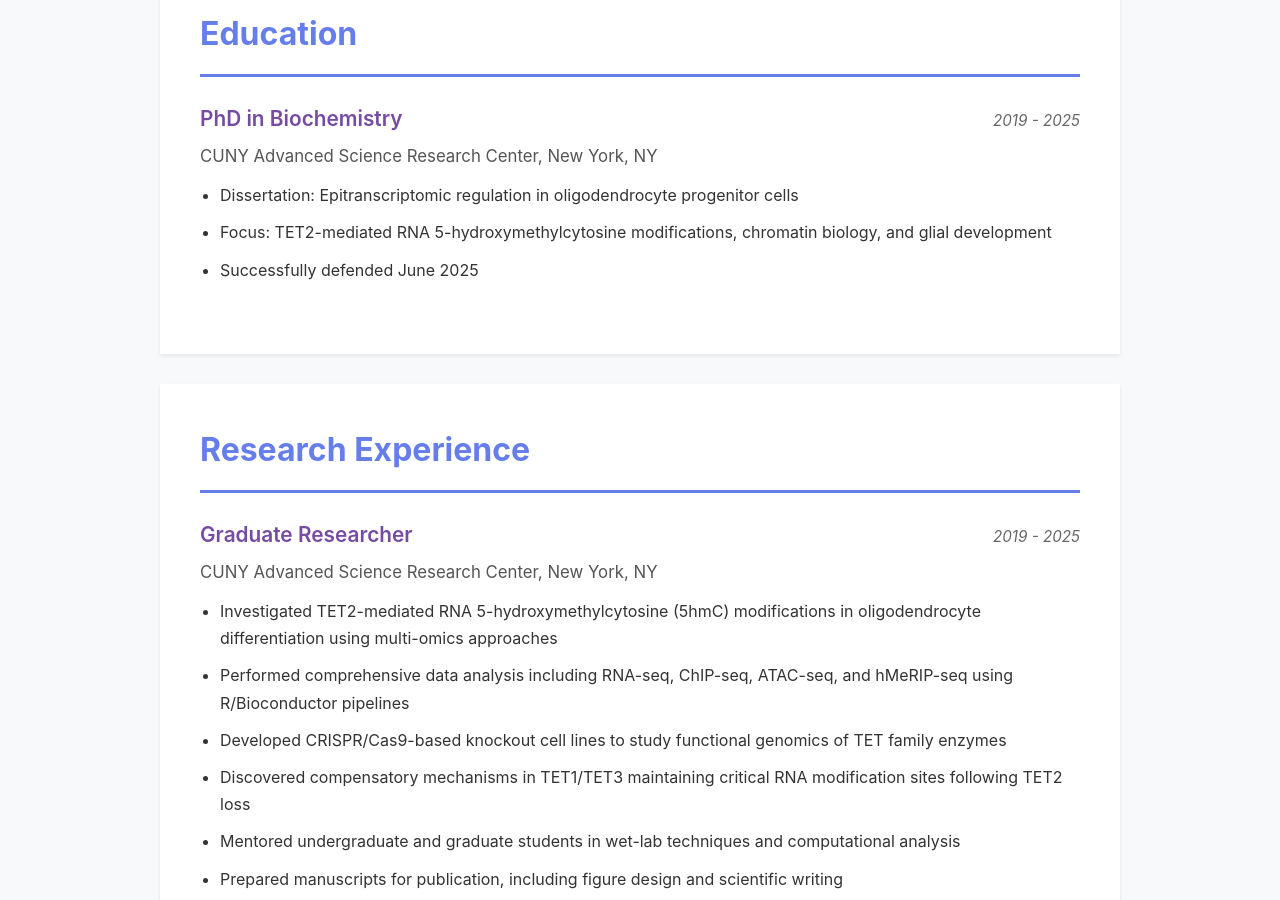
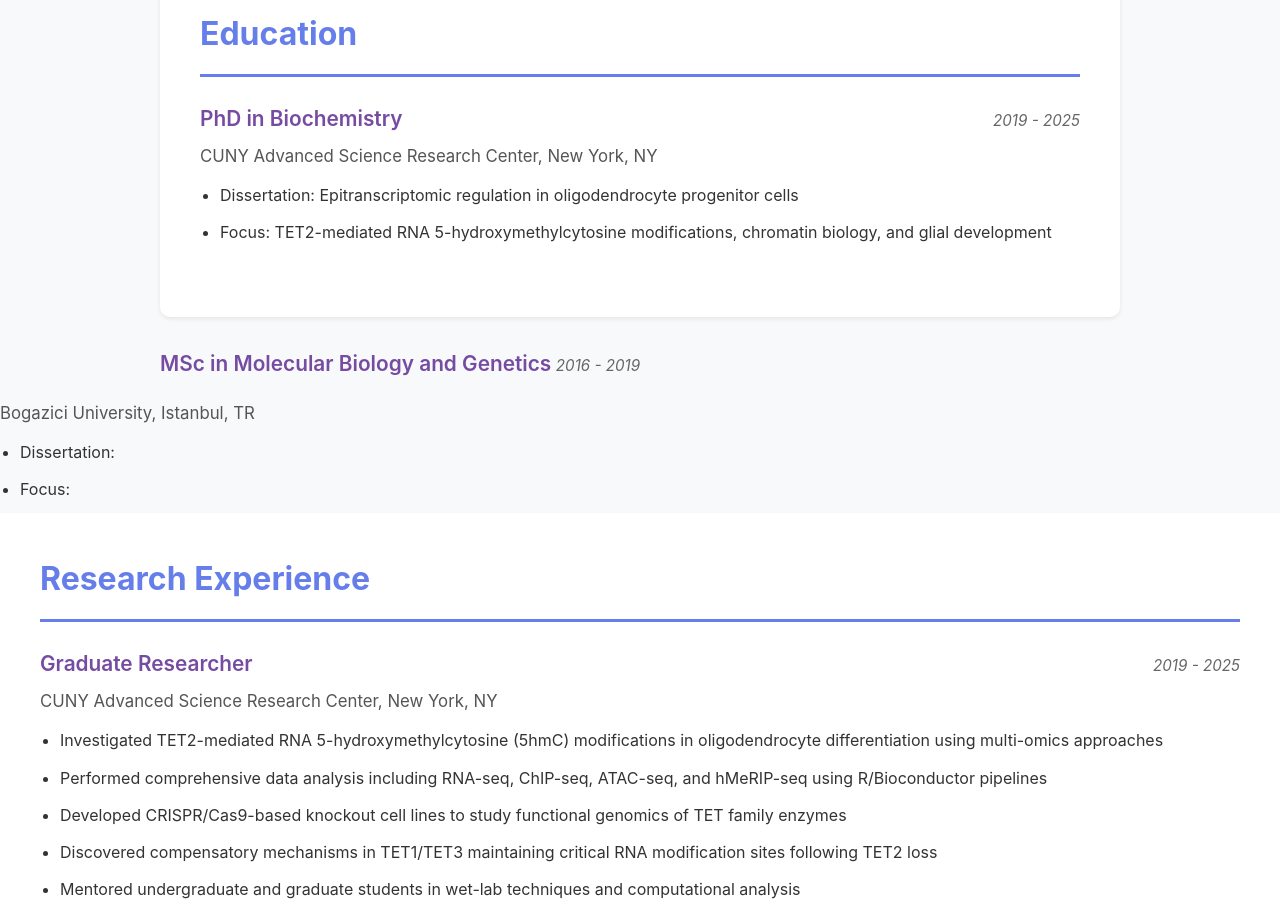
Before and after one commit to ipekselcen/ipekselcen.github.io, a Jekyll site: the page cv.html, which Jekyll copies as it is, in a window 1280 px wide and 900 px high, scrolled down 368 px. Built offline with Jekyll 4.4.1, drawn with Linux system fonts in a browser that asks for light colours.

Commit message:
Update cv.html

```diff
--- a/cv.html
+++ b/cv.html
@@ -311,7 +311,16 @@
                 <ul>
                     <li>Dissertation: Epitranscriptomic regulation in oligodendrocyte progenitor cells</li>
                     <li>Focus: TET2-mediated RNA 5-hydroxymethylcytosine modifications, chromatin biology, and glial development</li>
-                    <li>Successfully defended June 2025</li>
+                </ul>
+            </div>
+        </section>
+                    <span class="cv-title">MSc in Molecular Biology and Genetics</span>
+                    <span class="date">2016 - 2019</span>
+                </div>
+                <div class="institution">Bogazici University, Istanbul, TR</div>
+                <ul>
+                    <li>Dissertation: </li>
+                    <li>Focus: </li>
                 </ul>
             </div>
         </section>
```
